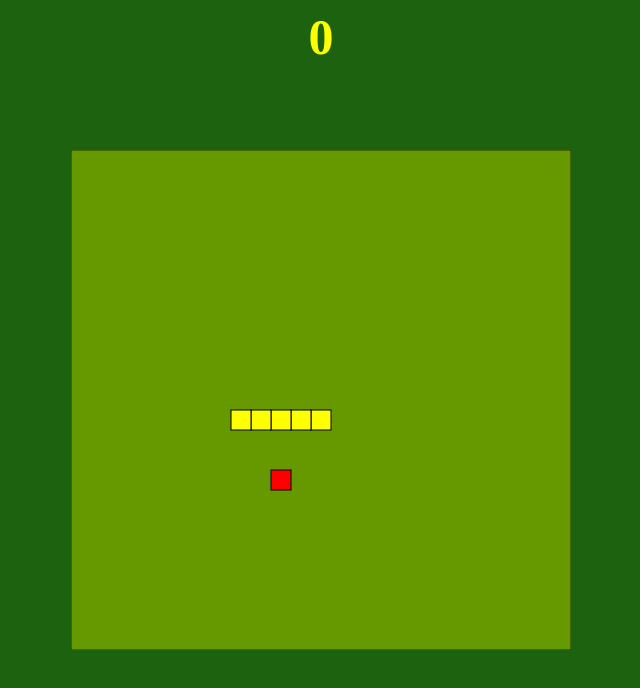
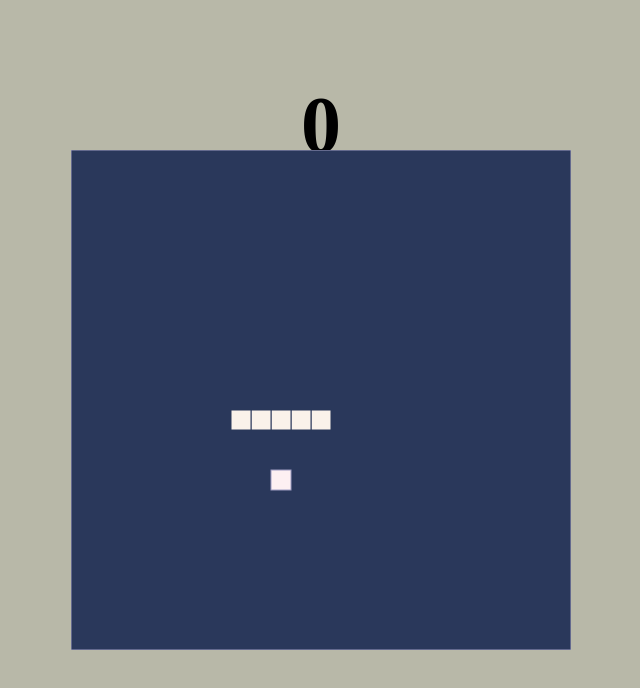
Before and after one commit to vzaboraite/snake-game, a plain HTML site: page index.html in a window 1280 px wide. Shown: the whole page, without its empty margins (319-959 px from the left). Drawn offline with Linux system fonts and the light colour scheme.

Commit message:
Update color styling.

```diff
--- a/snake.js
+++ b/snake.js
@@ -1,8 +1,8 @@
-const CANVAS_BACKGROUND_COLOR = "#669900";
-const CANVAS_BORDER_COLOR = "#223300";
+const CANVAS_BACKGROUND_COLOR = "#2A385B";
+const CANVAS_BORDER_COLOR = "#9E9CC2";
 
-const SNAKE_COLOR = "yellow";
-const SNAKE_BORDER_COLOR = "black";
+const SNAKE_COLOR = "#FAF2EA";
+const SNAKE_BORDER_COLOR = "#2A385B";
 
 const canvas = document.getElementById("gameCanvas");
 const context = canvas.getContext("2d");
@@ -12,7 +12,7 @@ const directions = {
   LEFT: 37,
   UP: 38,
   RIGHT: 39,
-  DOWN: 40
+  DOWN: 40,
 };
 
 let previousDirection = directions.RIGHT;
@@ -23,7 +23,7 @@ let snake = [
   { x: 320, y: 260 },
   { x: 300, y: 260 },
   { x: 280, y: 260 },
-  { x: 260, y: 260 }
+  { x: 260, y: 260 },
 ];
 
 let score = 0;
@@ -86,8 +86,8 @@ function generateNextHead() {
 }
 
 function refreshCanvas() {
-  context.fillStyle = "#669900";
-  context.strokeStyle = "#223300";
+  context.fillStyle = "#2A385B";
+  context.strokeStyle = "#9E9CC2";
 
   context.fillRect(0, 0, canvas.width, canvas.height);
   context.strokeRect(0, 0, canvas.width, canvas.height);
@@ -155,8 +155,8 @@ function createFood() {
 }
 
 function drawFood() {
-  context.fillStyle = "red";
-  context.strokeStyle = "black";
+  context.fillStyle = "#FDF0F2";
+  context.strokeStyle = "FDF0F2";
   context.fillRect(foodX, foodY, 20, 20);
   context.strokeRect(foodX, foodY, 20, 20);
 }
--- a/style.css
+++ b/style.css
@@ -1,20 +1,21 @@
-html{
-    background-color: rgb(29, 99, 15);
+html {
+  box-sizing: border-box;
+  background-color: rgb(184, 184, 168);
 }
 
 #gameCanvas {
   position: absolute;
-    top:0;
+  top: 0;
   bottom: 0;
   left: 0;
   right: 0;
-    margin:auto;
+  margin: auto;
 }
 
-
 #score {
+  margin-top: 5rem;
   text-align: center;
-    font-size: 50px;
-    color: yellow;
+  font-size: 5rem;
+  color: rgb(0, 0, 0);
   font-weight: bold;
 }
```
Lines whose indentation alone changed are shown as unchanged.
